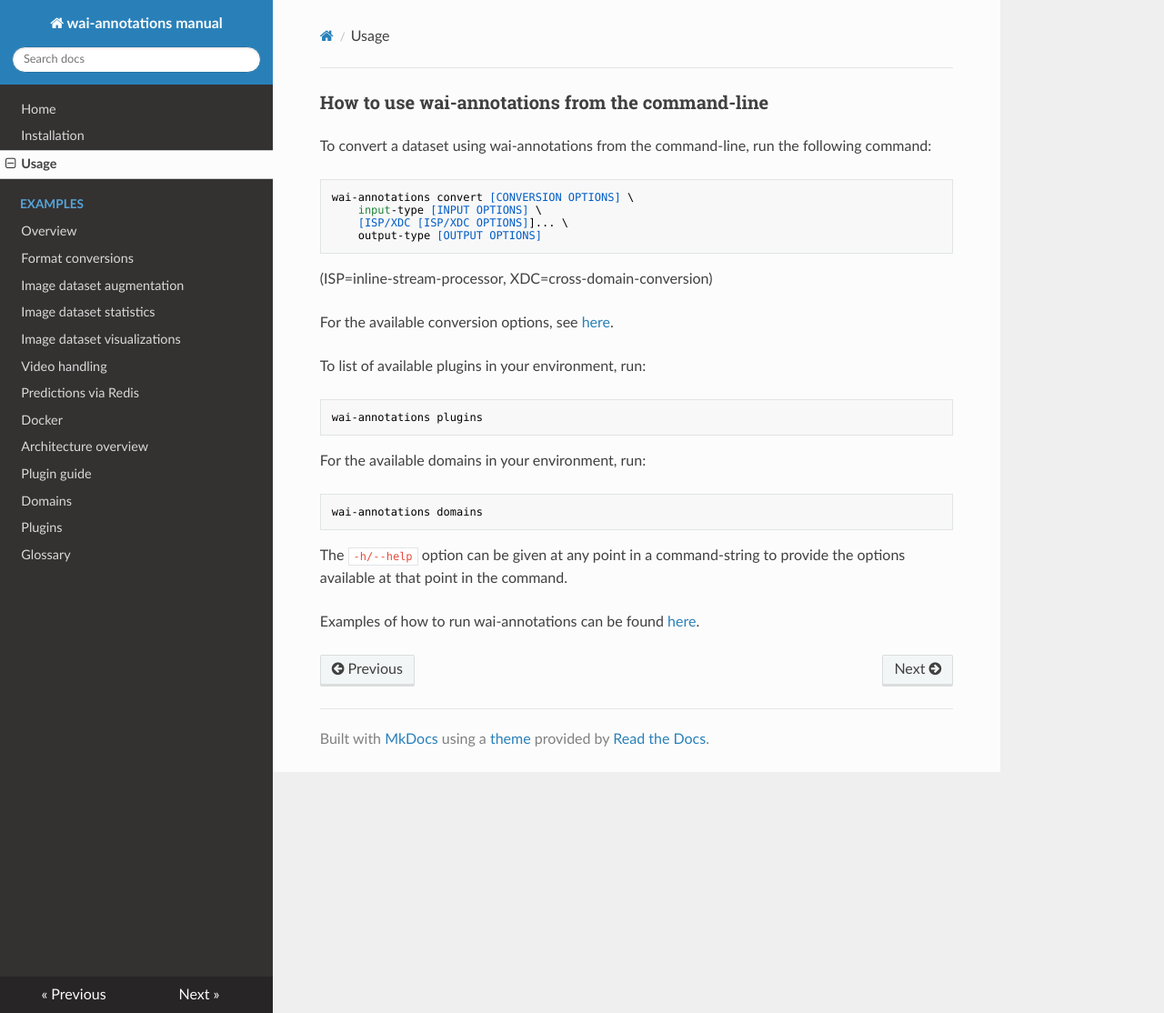
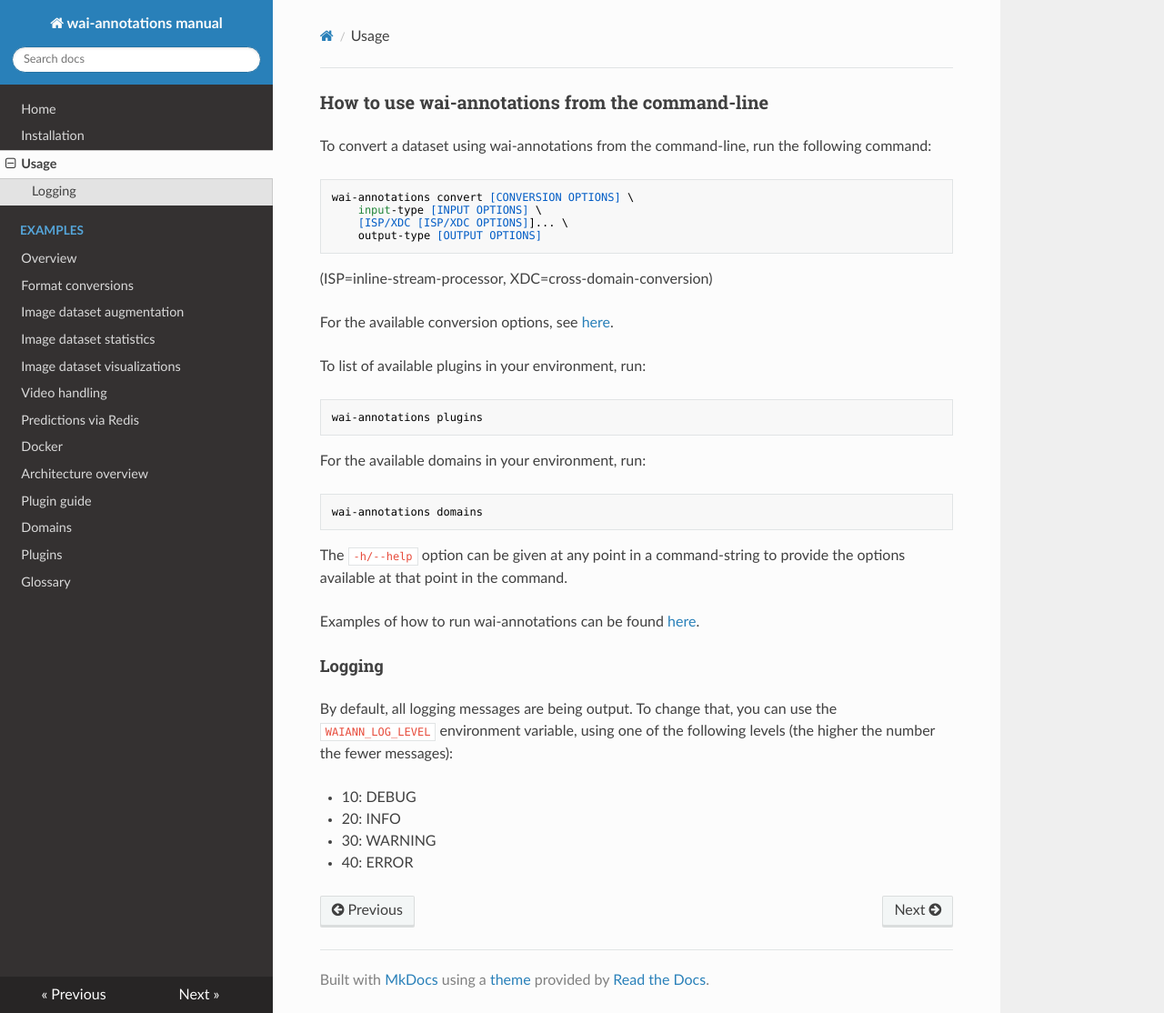
Before and after one commit to waikato-ufdl/wai-annotations-manual, an MkDocs documentation site: the page built from docs/usage.md, in a window 1280 px wide and 1114 px high. Shown: the whole window at 91% size. Built offline with MkDocs 1.6.1, drawn with Linux system fonts in a browser that asks for light colours; nearby versions of some CDN libraries.

Commit message:
added note on logging

```diff
--- a/docs/usage.md
+++ b/docs/usage.md
@@ -29,3 +29,13 @@
 that point in the command.
 
 Examples of how to run wai-annotations can be found [here](examples_overview.md).
+
+## Logging
+
+By default, all logging messages are being output. To change that, you can use the `WAIANN_LOG_LEVEL` environment
+variable, using one of the following levels (the higher the number the fewer messages):
+
+* 10: DEBUG
+* 20: INFO
+* 30: WARNING
+* 40: ERROR
```
